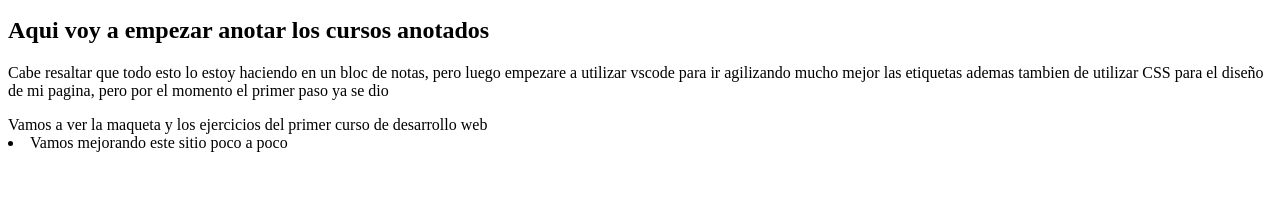
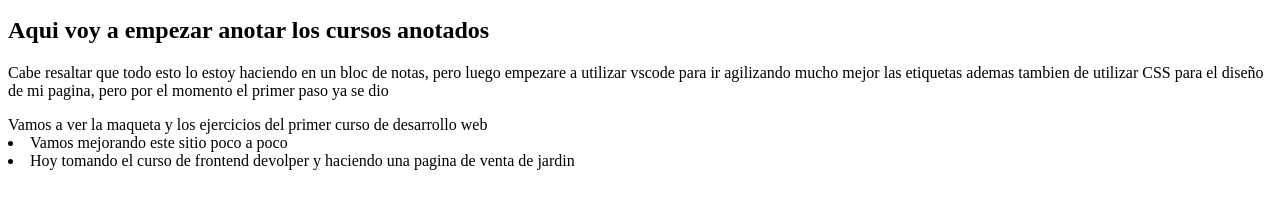
Before and after one commit to Hansucho/hansucho-web, a plain HTML site: page index.html in a window 1280 px wide. Shown: the part 87-296 px from the top of the page. Drawn offline with Linux system fonts and the light colour scheme.

Commit message:
Ingreso de una nueva opcion a la pagina

```diff
--- a/index.html
+++ b/index.html
@@ -18,6 +18,7 @@ el primer paso ya se dio</p>
 <li>
 Vamos mejorando este sitio poco a poco
 </li>
+ <li>Hoy tomando el curso de frontend devolper y haciendo una pagina de venta de jardin </li>
 </nav>
 
 </body>
```
